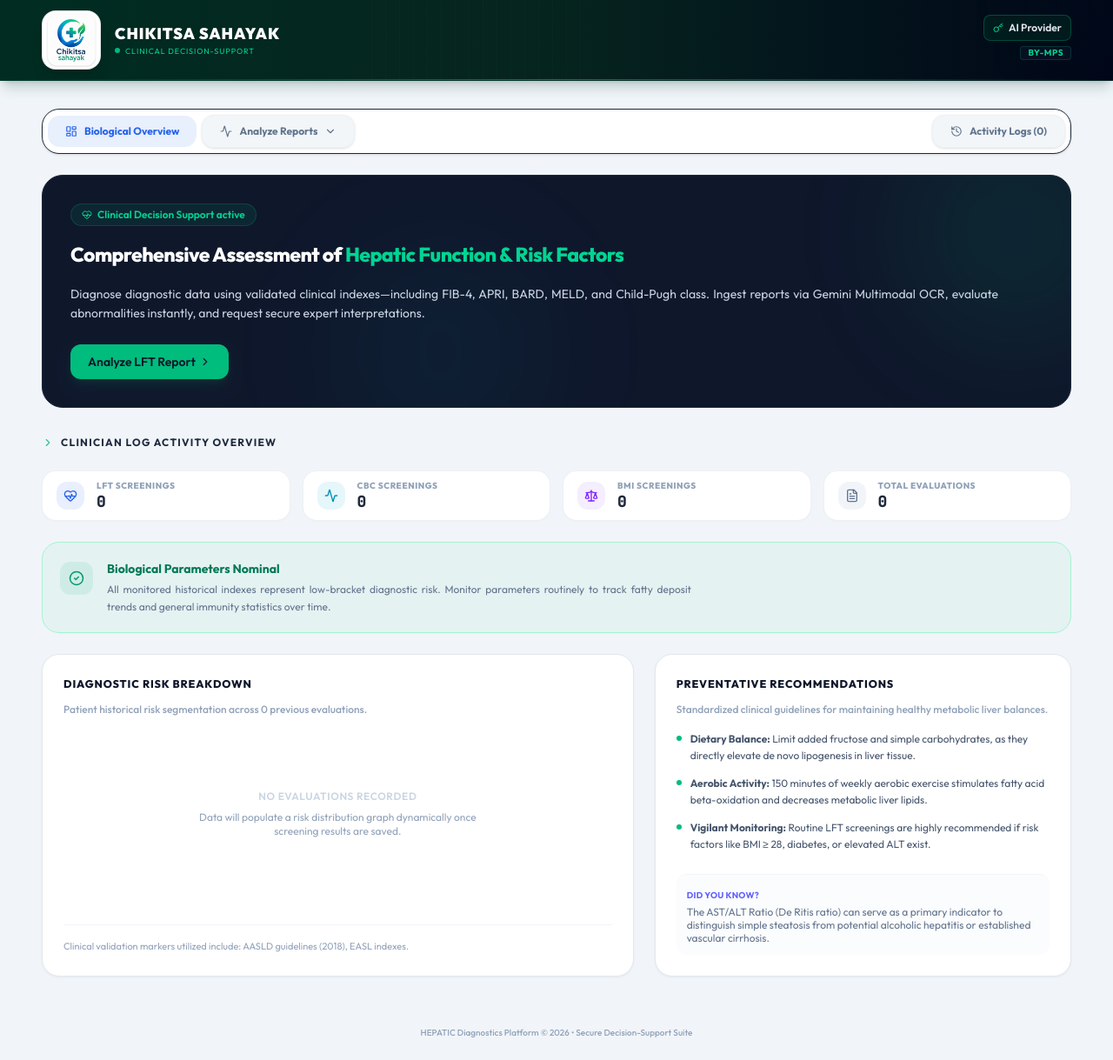
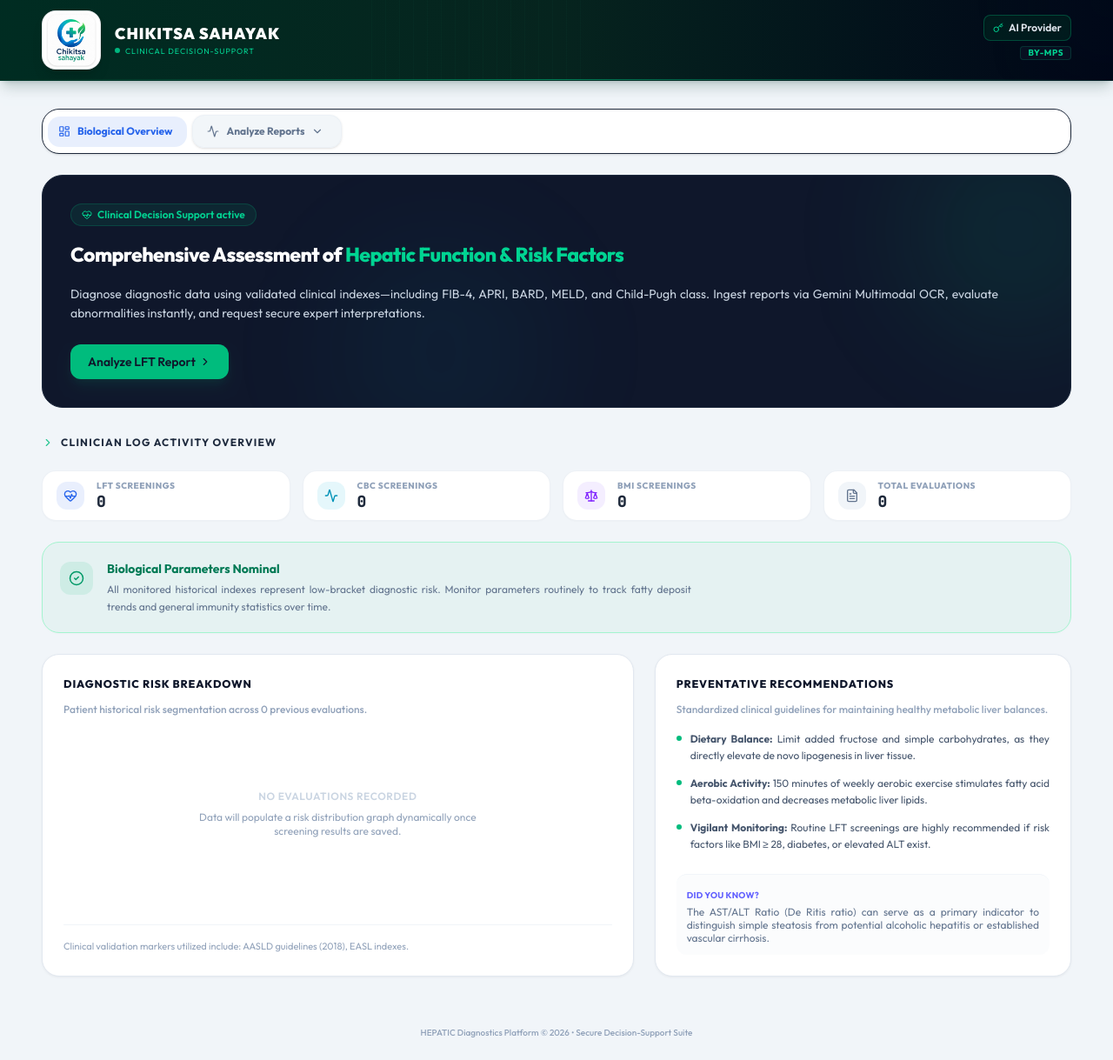
Before and after one commit to manuspng/Chikitsa-Sahayak, a React (Vite) app: page / in a window 1280 px wide. Shown: the whole page at 87% size. Built offline with nearby package versions, Linux system fonts and the light colour scheme.

Commit message:
style: improve UI padding and text alignment
Refine navigation button spacing in App.tsx and apply justified text alignment to clinical recommendation list items for better readability.

```diff
--- a/src/App.tsx
+++ b/src/App.tsx
@@ -217,7 +217,7 @@ export default function App() {
               setActiveTab("overview");
               setReportsDropdownOpen(false);
             }}
-            className={`flex items-center gap-2 px-5 py-2.5 rounded-[14px] text-xs font-bold transition-all whitespace-nowrap cursor-pointer hover:scale-[1.01] active:scale-[0.98] ${
+            className={`flex items-center gap-2 pl-[12px] pr-[17px] pt-[9px] pb-[10px] rounded-[14px] text-xs font-bold transition-all whitespace-nowrap cursor-pointer hover:scale-[1.01] active:scale-[0.98] ${
               activeTab === "overview"
                 ? schemeClasses.badgeActive
                 : "bg-slate-100/90 hover:bg-slate-200/85 dark:bg-slate-800/40 dark:hover:bg-slate-800/80 border border-slate-200/40 dark:border-slate-700/30 text-slate-500 hover:text-slate-700 dark:text-slate-400 dark:hover:text-slate-200 shadow-sm"
@@ -233,7 +233,7 @@ export default function App() {
                 e.stopPropagation();
                 setReportsDropdownOpen(!reportsDropdownOpen);
               }}
-              className={`flex items-center gap-2 px-5 py-2.5 rounded-[14px] text-xs font-bold transition-all whitespace-nowrap cursor-pointer hover:scale-[1.01] active:scale-[0.98] ${
+              className={`flex items-center gap-2 pl-[16px] pr-5 py-2.5 rounded-[14px] text-xs font-bold transition-all whitespace-nowrap cursor-pointer hover:scale-[1.01] active:scale-[0.98] ${
                 ["cbc", "lft", "bmi", "metabolic"].includes(activeTab)
                   ? schemeClasses.tabActive
                   : "bg-slate-100/90 hover:bg-slate-200/85 dark:bg-slate-800/40 dark:hover:bg-slate-800/80 border border-slate-200/40 dark:border-slate-700/30 text-slate-500 hover:text-slate-700 dark:text-slate-400 dark:hover:text-slate-200 shadow-sm"
@@ -320,21 +320,6 @@ export default function App() {
               </div>
             )}
           </div>
-
-          <button
-            onClick={() => {
-              setActiveTab("history");
-              setReportsDropdownOpen(false);
-            }}
-            className={`flex items-center gap-2 px-5 py-2.5 rounded-[14px] text-xs font-bold transition-all whitespace-nowrap ml-auto cursor-pointer hover:scale-[1.01] active:scale-[0.98] ${
-              activeTab === "history"
-                ? schemeClasses.badgeActive
-                : "bg-slate-100/90 hover:bg-slate-200/85 dark:bg-slate-800/40 dark:hover:bg-slate-800/80 border border-slate-200/40 dark:border-slate-700/30 text-slate-500 hover:text-slate-700 dark:text-slate-400 dark:hover:text-slate-200 shadow-sm"
-            }`}
-          >
-            <History size={14} />
-            <span>Activity Logs ({records.length})</span>
-          </button>
         </div>
 
         {/* Tab Viewport */}
--- a/src/components/ClinicalMonitor.tsx
+++ b/src/components/ClinicalMonitor.tsx
@@ -213,24 +213,24 @@ export default function ClinicalMonitor({ records, onSetTab }: ClinicalMonitorPr
         <div className="bento-card dark:bg-slate-800 md:col-span-5 flex flex-col justify-between">
           <div>
             <h3 className="card-title">Preventative Recommendations</h3>
-            <p className="text-xs text-slate-400 mb-4 font-medium">Standardized clinical guidelines for maintaining healthy metabolic liver balances.</p>
+            <p className="text-xs text-slate-400 mb-4 font-medium text-justify">Standardized clinical guidelines for maintaining healthy metabolic liver balances.</p>
 
             <ul className="space-y-3">
               <li className="text-xs text-slate-600 dark:text-slate-300 leading-relaxed flex items-start gap-2.5">
                 <span className="w-1.5 h-1.5 bg-emerald-500 rounded-full mt-1.5 flex-shrink-0" />
-                <span>
+                <span className="text-justify">
                   <strong>Dietary Balance:</strong> Limit added fructose and simple carbohydrates, as they directly elevate de novo lipogenesis in liver tissue.
                 </span>
               </li>
               <li className="text-xs text-slate-600 dark:text-slate-300 leading-relaxed flex items-start gap-2.5">
                 <span className="w-1.5 h-1.5 bg-emerald-500 rounded-full mt-1.5 flex-shrink-0" />
-                <span>
+                <span className="text-justify">
                   <strong>Aerobic Activity:</strong> 150 minutes of weekly aerobic exercise stimulates fatty acid beta-oxidation and decreases metabolic liver lipids.
                 </span>
               </li>
-              <li className="text-xs text-slate-600 dark:text-[#64748b] dark:text-slate-300 leading-relaxed flex items-start gap-2.5">
+              <li className="text-xs text-slate-600 dark:text-slate-300 leading-relaxed flex items-start gap-2.5">
                 <span className="w-1.5 h-1.5 bg-emerald-500 rounded-full mt-1.5 flex-shrink-0" />
-                <span>
+                <span className="text-justify">
                   <strong>Vigilant Monitoring:</strong> Routine LFT screenings are highly recommended if risk factors like BMI &ge; 28, diabetes, or elevated ALT exist.
                 </span>
               </li>
@@ -239,7 +239,7 @@ export default function ClinicalMonitor({ records, onSetTab }: ClinicalMonitorPr
 
           <div className="mt-6 pt-4 border-t border-slate-100 dark:border-slate-700/50 bg-slate-50/50 dark:bg-slate-700/10 p-3 rounded-xl">
             <span className="text-[10px] text-indigo-500 font-bold block uppercase tracking-wide mb-1">Did you know?</span>
-            <span className="text-xs text-slate-500 leading-tight block">
+            <span className="text-xs text-slate-500 leading-tight block text-justify">
               The AST/ALT Ratio (De Ritis ratio) can serve as a primary indicator to distinguish simple steatosis from potential alcoholic hepatitis or established vascular cirrhosis.
             </span>
           </div>
```
